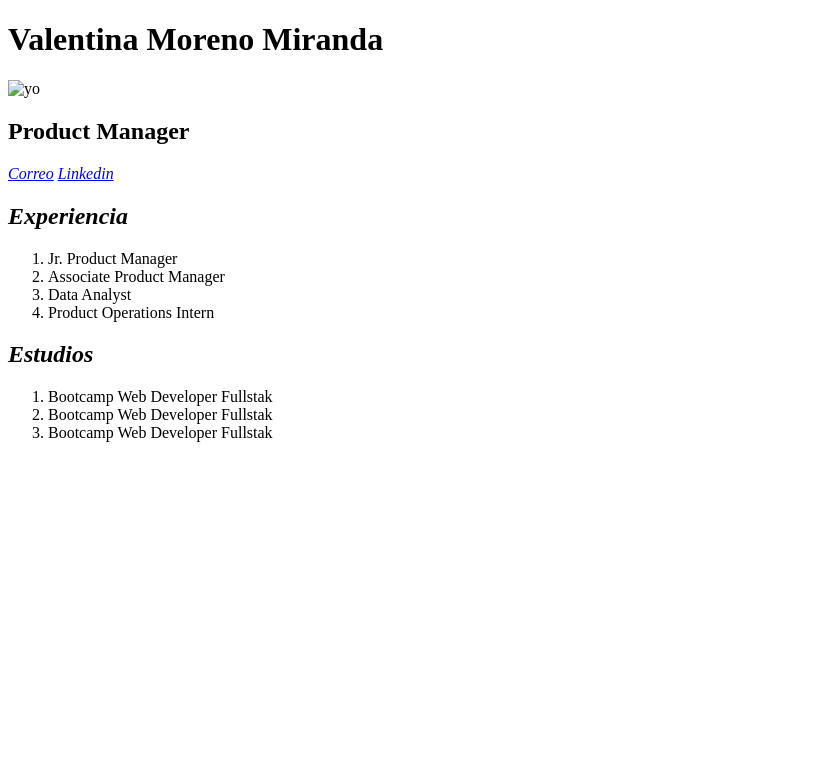
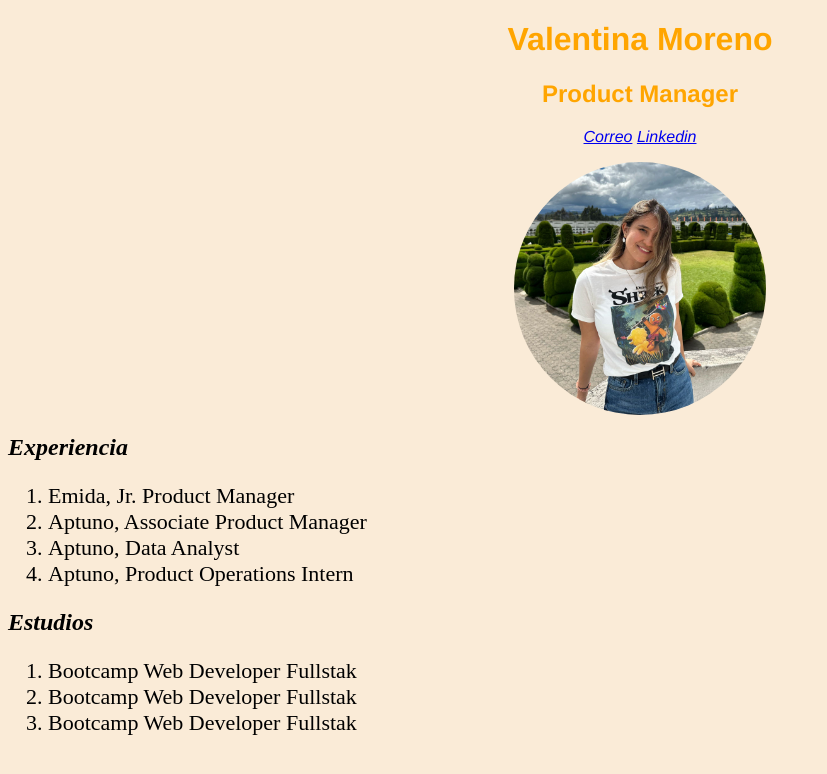
Before and after one commit to VALENTINAMOR11/b9-protalento, a plain HTML site: page css_clase/index.html in a window 1280 px wide. Shown: the whole page, without its empty margins (0-827 px from the left). Drawn offline with Linux system fonts and the light colour scheme.

Commit message:
Update with new projects

```diff
--- /dev/null
+++ b/Clase8-6/style.css
@@ -0,0 +1,12 @@
+*{
+    padding: 0;
+    margin: 0;
+    box-sizing: border-box;
+}
+
+.container{
+    background-color: aquamarine;
+    display: flex;
+    width: 100vw;
+    height: 100vh;
+}
--- /dev/null
+++ b/ClonePinterest/styles/style.css
@@ -0,0 +1,47 @@
+* {
+  margin: 0;
+  padding: 0;
+  box-sizing: border-box;
+}
+
+body {
+  background-color: aqua;
+  height: 100vh;
+  display: flex;
+  flex-direction: column;
+  justify-content: space-between;
+  color: rgb(33, 25, 34);
+  font-family: -apple-system, BlinkMacSystemFont, "Segoe UI", Roboto, Oxygen-Sans, Ubuntu, Cantarell, "Fira Sans", "Droid Sans", "Helvetica Neue", Helvetica, "ヒラギノ角ゴ Pro W3", "Hiragino Kaku Gothic Pro", メイリオ, Meiryo, "ＭＳ Ｐゴシック", Arial, sans-serif, "Apple Color Emoji", "Segoe UI Emoji", "Segoe UI Symbol";
+  font-size: 12px;
+
+}
+
+header {
+  display: flex;
+  flex-flow: row;
+  align-items: center;
+  gap: 10px;
+  background-color: white;
+  height: 10vh;
+  padding-left: 20px;
+}
+
+.main-logo{
+
+    max-height: 50%;
+    transition: 0.3s ease-in-out;
+}
+
+.main-logo:hover{
+    color: aliceblue;
+
+}
+
+.home-button{
+    height: 48px;
+    min-width: 60px;
+    flex: 0 0 auto;
+    border-radius: 24px;
+    background-color: black;
+    align-items: center;
+}
--- a/css_clase/index.html
+++ b/css_clase/index.html
@@ -4,27 +4,28 @@
     <meta charset="UTF-8">
     <meta http-equiv="X-UA-Compatible" content="IE=edge">
     <meta name="viewport" content="width=device-width, initial-scale=1.0">
+    <link rel="stylesheet" href="./style.css">
     <title>Document</title>
 </head>
 <body>
-    <header>
-        <h1>Valentina Moreno Miranda</h1>
-        <img src="./CVimage.jpeg" alt="yo">
+    <header class="Nombre">
+        <h1>Valentina Moreno</h1>
         <h2>Product Manager</h2>
+        <div><i class="fa-brands fa-facebook" style="color: #8f8f8f;"></i></div>
         <p>
             <a href="mailto:valentina.moreno-m@outlook.com"><i>Correo</i></a>
 
-            <a href="https://www.linkedin.com/in/moreno-valentina/"> <i>Linkedin</i></a>
+            <a href="https://www.linkedin.com/in/moreno-valentina/" target="_blank"> <i>Linkedin</i></a>
         </p>
-
+        <img  src="./CVimage.jpg" alt="yo" class="foto">
     </header>
     <main>
         <h2><i>Experiencia</i></h2>
         <ol>
-            <li>Jr. Product Manager</li>
-            <li>Associate Product Manager</li>
-            <li>Data Analyst</li>
-            <li>Product Operations Intern</li>
+            <li>Emida, Jr. Product Manager</li>
+            <li>Aptuno, Associate Product Manager</li>
+            <li>Aptuno, Data Analyst</li>
+            <li>Aptuno, Product Operations Intern</li>
         </ol>
 
         <h2><i>Estudios</i></h2>
--- a/css_clase/style.css
+++ b/css_clase/style.css
@@ -0,0 +1,23 @@
+body {
+  background-color:antiquewhite;
+}
+header {
+  font-family: "Franklin Gothic Medium", "Arial Narrow", Arial, sans-serif;
+}
+
+.Nombre {
+  color: orange;
+  text-align: center;
+}
+
+.foto {
+    display: block;
+    border-radius: 60%;
+    margin-left: auto;
+    margin-right: auto;
+    width: 20%;
+}
+
+ol {
+  font-size: 22px;
+}
```
Also changed, not shown: Clase8-6/index.html (added, +16 -0 lines), ClonePinterest/index.html (added, +17 -0 lines), Kata_JS/clase22-jun/index.html (added, +12 -0 lines), Kata_JS/clase22-jun/script.js (added, +12 -0 lines), break.html (+1 -1 lines), ClonePinterest/assets/images/fondo.jpg (added), ClonePinterest/assets/images/main-logo.png (added), Kata_JS/clase22-jun/styles/style.css (added), css_clase/CVimage.jpg (added), 1 other file.
